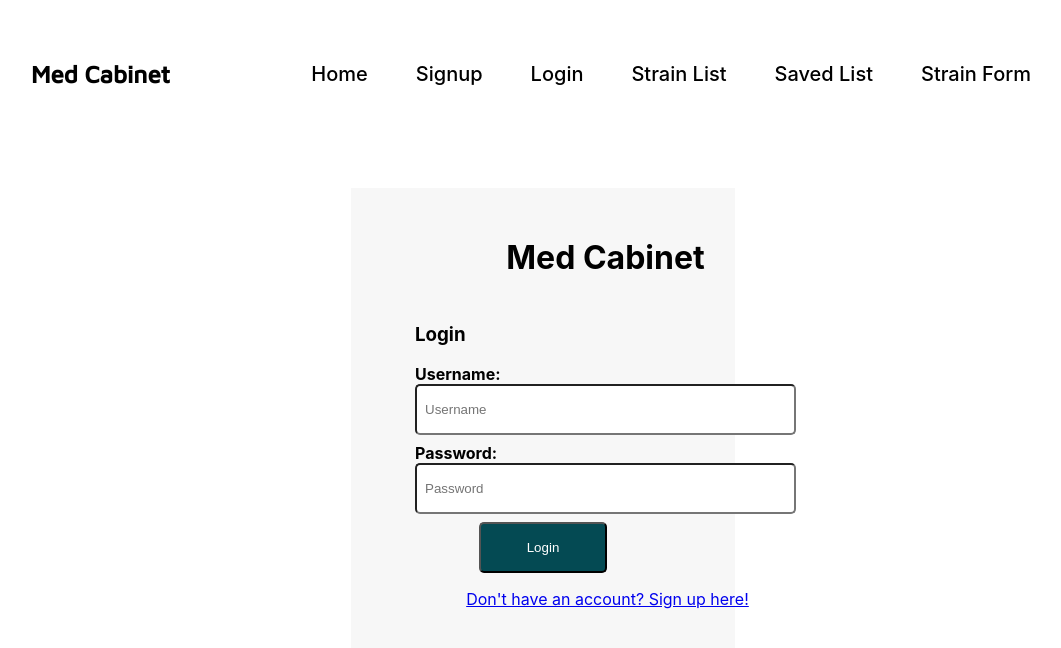
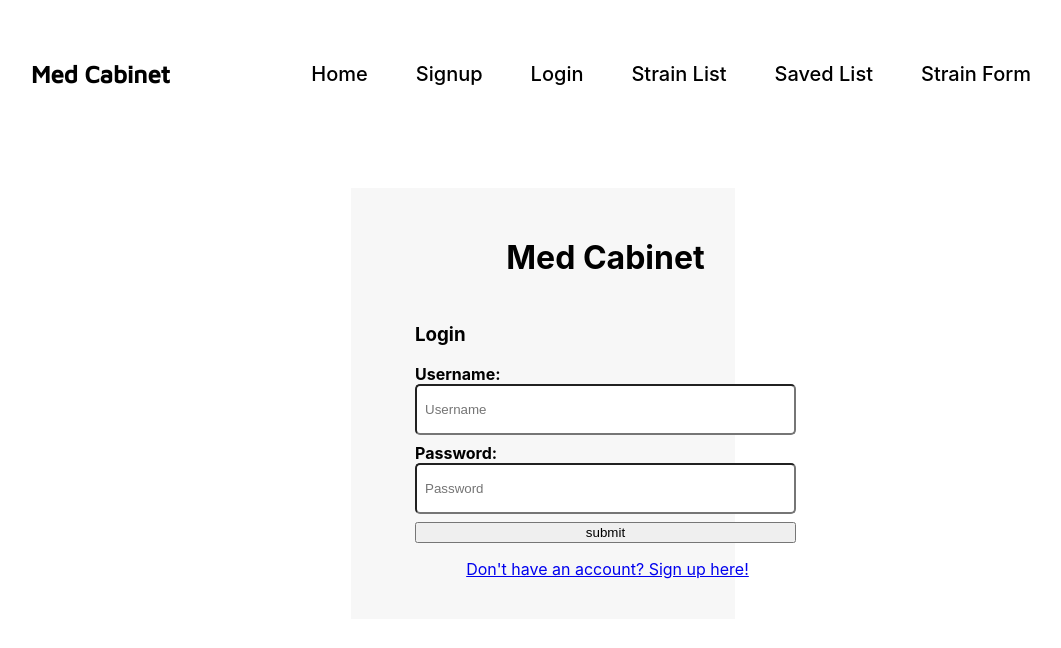
Before and after one commit to SeanShadle/front-end, a React (Create React App) app in the folder medcabinet/: page /Login in a window 1280 px wide. Shown: the top 648 px of the page, without its empty margins (97-1158 px from the left). Built offline with nearby package versions, Linux system fonts and the light colour scheme.

Commit message:
finished transferring you can test it out

```diff
--- a/medcabinet/src/App.js
+++ b/medcabinet/src/App.js
@@ -41,16 +41,16 @@ export default function App() {
         <Route path='/Login'>
           <Login />
         </Route>
-        <Route path='/StrainList'>
-          <StrainList />  {/* Once API is implemented -> <PrivateRoute component={StrainList}/>  */}
-        </Route>
+
+      <PrivateRoute exact path="/StrainList" component={StrainList}/>
+
         <Route path="/StrainList/:id">
           <Strain  />
         </Route>
 
-        <Route path='/SavedList'>
-          <SavedList />  {/* Once API is implemented -> <PrivateRoute component={SavedList}/>  */}
-        </Route>
+
+       <PrivateRoute exact path = '/SavedList' component={SavedList}/>
+
         <Route path='/StrainForm'>
           <StrainForm />
         </Route>
--- a/medcabinet/src/actions/index.js
+++ b/medcabinet/src/actions/index.js
@@ -17,11 +17,12 @@ export const registerUser = (user, push) => (dispatch) => {
     axiosWithAuth()
       .post("/api/register", user)
       .then((res) => {
+        console.log(res)
         dispatch({ type: REGISTER_USER_SUCCESS, payload: res.data.data });
         // localStorage.setItem("token", res.data.token);
-        localStorage.setItem("firstname", res.data.data.firstname);
-        localStorage.setItem("lastname", res.data.data.lastname);
-        localStorage.setItem("email", res.data.data.email);
+        // localStorage.setItem("firstname", res.data.data.firstname);
+        // localStorage.setItem("lastname", res.data.data.lastname);
+        // localStorage.setItem("email", res.data.data.email);
         localStorage.setItem("username", res.data.data.username);
         localStorage.setItem("password", res.data.data.password);
         push("/Login");
@@ -34,7 +35,7 @@ export const registerUser = (user, push) => (dispatch) => {
 
 
 
-  export const loginUser = (credentials, props) => (dispatch) => {
+  export const loginUser = (credentials, push) => (dispatch) => {
     dispatch({ type: LOGIN_USER_START });
     console.log(credentials);
     axiosWithAuth()
@@ -43,9 +44,7 @@ export const registerUser = (user, push) => (dispatch) => {
         dispatch({ type: LOGIN_USER_SUCCESS, payload: res.data });
         console.log("Login", res.data);
         localStorage.setItem("token", res.data.token);
-        localStorage.setItem("username", res.data.data.username);
-        localStorage.setItem("password", res.data.data.password);
-        props.history.push("/StrainList");
+        push("/StrainList");
       })
       .catch((err) => {
         dispatch({ type: LOGIN_USER_FAILURE });
--- a/medcabinet/src/components/Login.js
+++ b/medcabinet/src/components/Login.js
@@ -1,13 +1,26 @@
 import React from 'react'
 import {useForm} from "react-hook-form"
+import {useHistory} from 'react-router-dom'
+import { useDispatch } from 'react-redux'
+import { loginUser } from "../actions";
 import styled, {keyframes} from 'styled-components'
 import {Link} from 'react-router-dom'
 
-export default function Login(){
-    const {register, handleSubmit, errors} = useForm();
+export default function Login(props){
+    const {push} = useHistory()
+    const dispatch = useDispatch();
+    const {register, handleSubmit, setValue, errors} = useForm();
 
     const onSubmit = data => {
         console.log(data);
+        const user = {
+            username: data.username,
+            password: data.password
+        }
+        dispatch(loginUser(user, push));
+        // history.push('/StrainList')
+        setValue('username', '')
+        setValue('password', '')
     }
 
     return (
@@ -24,7 +37,8 @@ export default function Login(){
             name="password"
             ref={register({required: "Password required", minLength: 8})}
             />
-            <StyledSubmit type="submit" value="Login" />
+            <button>submit</button>
+            {/* <StyledSubmit type="submit" value="Login" /> */}
             <LinkDiv>
             <Link to ='/Signup'>Don't have an account? Sign up here!</Link>
             </LinkDiv>
--- a/medcabinet/src/components/PrivateRoute.js
+++ b/medcabinet/src/components/PrivateRoute.js
@@ -13,7 +13,7 @@ const PrivateRoute = ({ component: Component, ...rest }) => {
 
           return <Component {...props} />;
         } else {
-
+          console.log('idk')
           return <Redirect to="/Login" />;
         }
       }}
--- a/medcabinet/src/components/Signup.js
+++ b/medcabinet/src/components/Signup.js
@@ -1,13 +1,29 @@
 import React from 'react'
 import {useForm} from "react-hook-form"
+import { registerUser } from '../actions/'
+import {useHistory} from 'react-router-dom'
+import { useDispatch } from "react-redux";
 import styled, {keyframes} from 'styled-components'
 import {Link} from 'react-router-dom'
 
 export default function Signup(){
-    const {register, handleSubmit, errors} = useForm();
+    const { push } = useHistory()
+    const dispatch = useDispatch();
+    const {register, handleSubmit, errors, setValue} = useForm();
 
     const onSubmit = data => {
         console.log(data);
+        const newUser = {
+            username: data.username,
+            password: data.password
+        }
+        dispatch(registerUser(newUser, push));
+        // history.push('/login')
+        setValue('first-name', '')
+        setValue('last-name', '')
+        setValue('username', '')
+        setValue('password', '')
+        setValue('email', '')
     };
 
     return (
```
